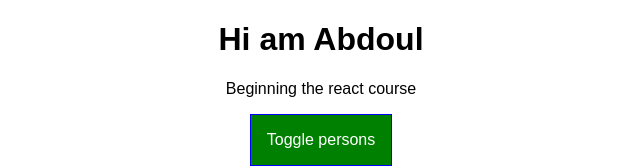
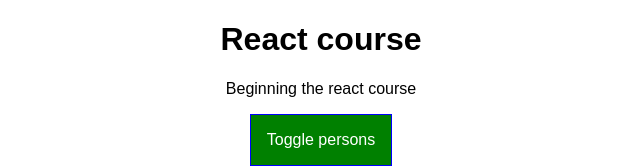
Before and after one commit to AbdoulNuru/Burger-Builder-React, a React app: page / in a window 1280 px wide. Shown: the top 168 px of the page, without its empty margins (319-959 px from the left). Built offline with nearby package versions, Linux system fonts and the light colour scheme.

Commit message:
component creation lifecycle

```diff
--- a/src/components/Cockpit/Cockpit.js
+++ b/src/components/Cockpit/Cockpit.js
@@ -19,7 +19,7 @@
 
     return (
       <div className={classes.Cockpit}>
-        <h1>Hi am Abdoul</h1>
+        <h1>{props.title}</h1>
         <p className={styleClasses.join(" ")}>Beginning the react course</p>
         <button className={btnClass} onClick={props.clicked}>
           Toggle persons
--- a/src/components/Persons/Person/Person.js
+++ b/src/components/Persons/Person/Person.js
@@ -2,6 +2,7 @@
 import classes from './Person.css';
 
 const person = (props) => {
+    console.log('[Person.js] rendering...');
     return (
         <div className={classes.Person}>
             <p onClick={props.click}>I'm {props.name} and I'm {props.age}
--- a/src/components/Persons/Persons.js
+++ b/src/components/Persons/Persons.js
@@ -1,15 +1,16 @@
 import React from 'react';
 import Person from './Person/Person';
 
-const persons = props =>
-    props.persons.map((person, index) => {
+const persons = props => {
+    console.log("[Persons.js] rendering");
+    return props.persons.map((person, index) => {
         return <Person
         click={() => props.clicked(index)}
         name={person.name}
         age={person.age}
         key={person.id}
         changed={event => props.changed(event, person.id)}
-      />
+        />
   });
-
+};
   export default persons;
--- a/src/containers/App.js
+++ b/src/containers/App.js
@@ -3,6 +3,10 @@
 import Persons from '../components/Persons/Persons';
 import Cockpit from '../components/Cockpit/Cockpit';
 class App extends Component{
+  constructor(props){
+    super(props);
+    console.log('[App.js] constructor');
+  }
 
   state = {
   persons: [
@@ -11,6 +15,19 @@
     { id: 'ac', name: "Stephanie", age: 26 }
   ]
 };
+
+  static getDerivedStateFromProps(props, state){
+    console.log('[App.js] getDerivedStateFromProps', props);
+    return state;
+  }
+
+  componentWillMount(){
+    console.log('[App.js] componentWillMount')
+  }
+
+  componentDidMount(){
+    console.log('[App.js] componentDidMount');
+  }
 
 nameChangedHandler = (event, id) => {
   const personIndex = this.state.persons.findIndex(p=>{
@@ -42,6 +59,7 @@
 }
 
   render() {
+    console.log('[App.js] render');
     let persons = null;
 
     if(this.state.showPersons){
@@ -55,6 +73,7 @@
       return (
           <div className={classes.App}>
             <Cockpit
+            title={this.props.appTitle}
             showPersons={this.state.showPersons}
             persons={this.state.persons}
             clicked={this.togglePersonHandler}/>
--- a/src/index.js
+++ b/src/index.js
@@ -4,5 +4,5 @@
 import App from './containers/App';
 import registerServiceWorker from './registerServiceWorker';
 
-ReactDOM.render(<App />, document.getElementById('root'));
+ReactDOM.render(<App appTitle='React course'/>, document.getElementById('root'));
 registerServiceWorker();
```
